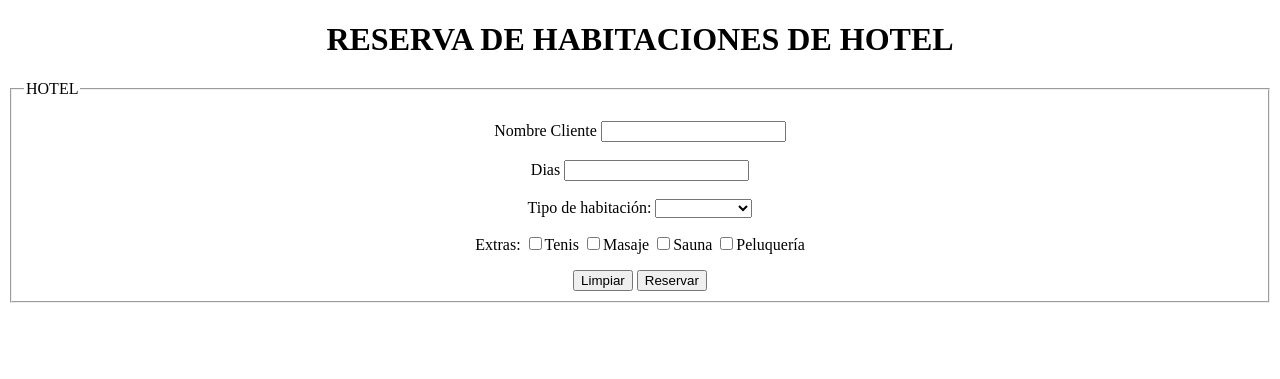
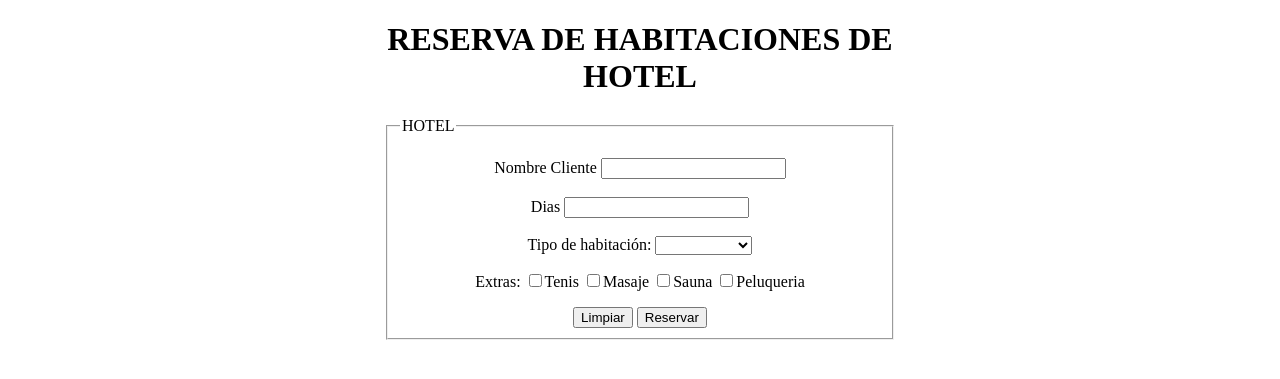
Before and after one commit to antonioc8021/www, a PHP site: page /Tarea2/hotel.php in a window 1280 px wide. Shown: the top 379 px of the page. Run offline with PHP 8.4, Linux system fonts and the light colour scheme.

Commit message:
functional code need to make bottom div

```diff
--- a/Tarea2/hotel.php
+++ b/Tarea2/hotel.php
@@ -6,6 +6,11 @@
     <meta name="viewport" content="width=device-width, initial-scale=1.0">
     <title>Reserva Hotel</title>
     <style>
+        body {
+            margin-left: 30%;
+            margin-right: 30%;
+        }
+
         .title {
             text-align: center;
         }
@@ -44,7 +49,7 @@
                     <input type="checkbox" id="tenis" name="extras[]" value="tenis">Tenis</input>
                     <input type="checkbox" id="masaje" name="extras[]" value="masaje">Masaje</input>
                     <input type="checkbox" id="sauna" name="extras[]" value="sauna">Sauna</input>
-                    <input type="checkbox" id="peluquería" name="extras[]" value="peluqueria">Peluquería</input>
+                    <input type="checkbox" id="peluqueria" name="extras[]" value="peluqueria">Peluqueria</input>
                 </p>
                 <input type="reset" id="limpiar" value="Limpiar" name="limpiar" />
                 <input type="submit" id="reservar" value="Reservar" name="reservar" />
@@ -62,14 +67,38 @@
             echo 'tamos bien';
             $cliente = $_POST['cliente'];
             $dias = $_POST['dias'];
+            $extras = [];
             $extras = $_POST['extras'];
             $habitacion = $_POST['tipoHabitacion'];
         }
 
         function calculaPrecio($dias, $extras, $habitacion)
         {
+            $precioBase = 100;
+            $precioHabitacion = 0;
+            $recargos = 0;
+            if ($habitacion == 'SUITE') {
+                $precioHabitacion += 60;
+            } elseif ($habitacion == 'FAMILIAR') {
+                $precioHabitacion += 40;
+            } elseif ($habitacion == 'TRIPLE') {
+                $precioHabitacion += 30;
+            } elseif ($habitacion == 'DOBLE') {
+                $precioHabitacion += 20;
+            }
 
+            foreach ($extras as $extras) {
+                if (($extras == 'tenis') || ($extras == 'sauna')) {
+                    $recargos += 10;
+                } elseif (($extras == 'masaje') || ($extras == 'peluqueria')) {
+                    $recargos += 15;
+                }
+            }
+
+            return '(' . $precioBase . '+' . $precioHabitacion . '+' . $recargos . ')*' . $dias . '=' . ($precioBase + $precioHabitacion + $recargos);
         }
+
+        echo (calculaPrecio($dias, $extras, $habitacion));
 
     }
     ?>
```
